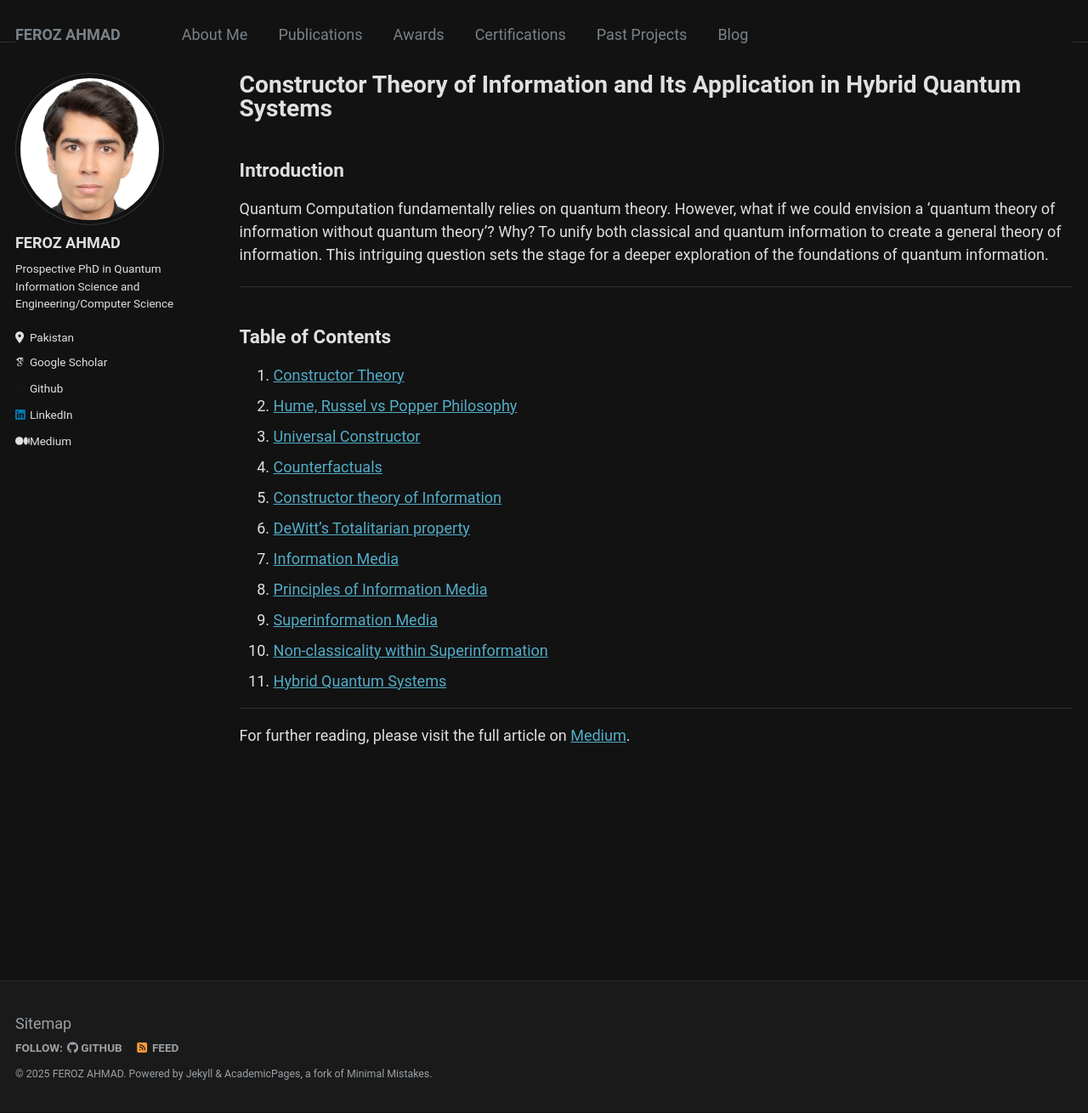
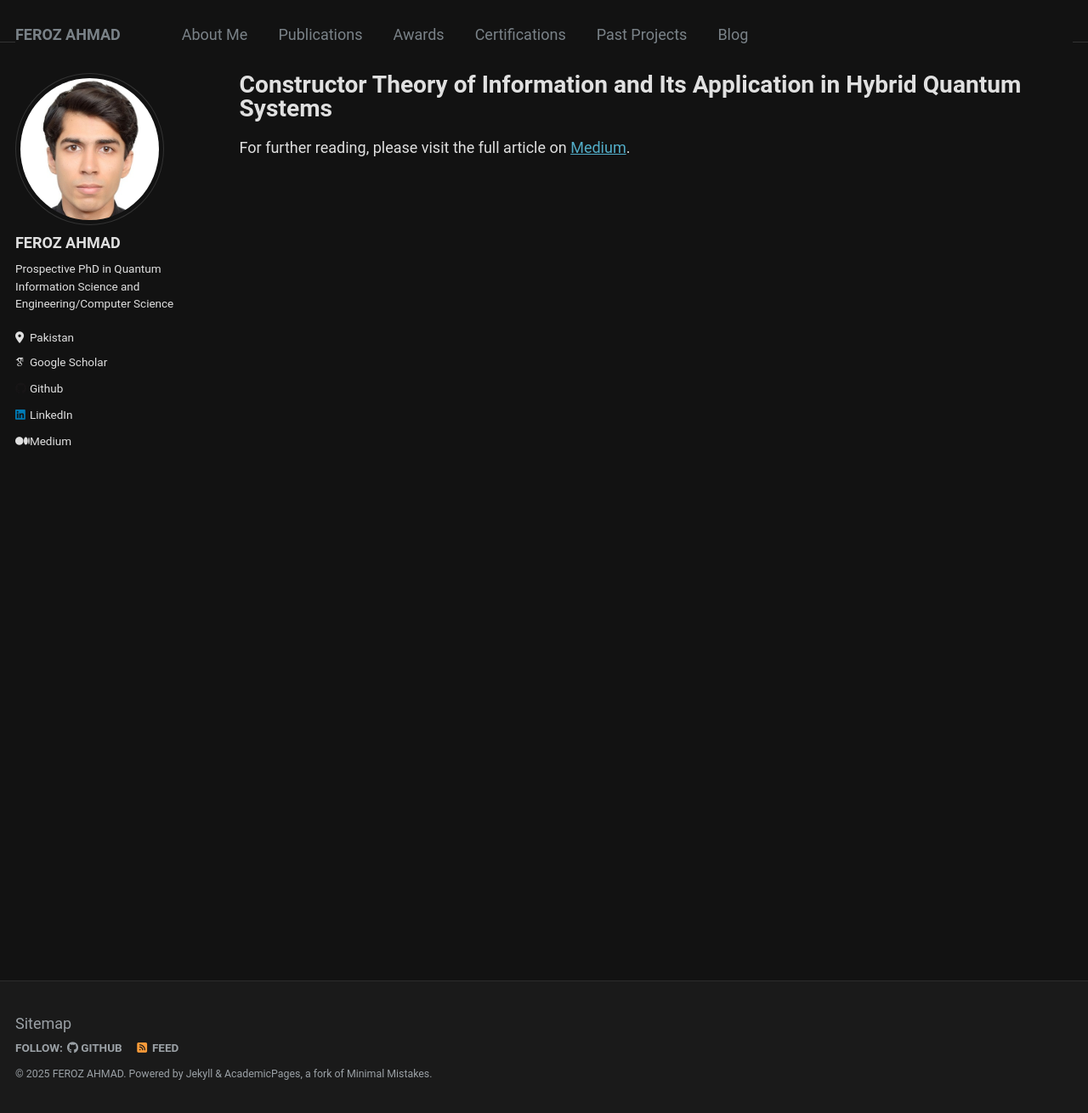
Before and after one commit to Fe-r-oz/Fe-r-oz.github.io, a Jekyll site: the page built from _blogs/blog1.md, in a window 1280 px wide and 1310 px high. Shown: the whole window at 85% size. Built offline with Jekyll 4.4.1, drawn with Linux system fonts in a browser that asks for light colours; some web fonts are replaced.

Commit message:
undo error

```diff
--- a/_blogs/blog1.md
+++ b/_blogs/blog1.md
@@ -12,25 +12,4 @@ intro: "Quantum Computation fundamentally relies on quantum theory. However, wha
 link: "https://pragmaticlyabstract.medium.com/list/quantum-computingengineering-a2f46166b8b7"
 ---
 
-## Introduction
-
-{{ page.intro }}
-
----
-
-## Table of Contents
-1. [Constructor Theory](#constructor-theory)
-2. [Hume, Russel vs Popper Philosophy](#hume-russel-vs-popper-philosophy)
-3. [Universal Constructor](#universal-constructor)
-4. [Counterfactuals](#counterfactuals)
-5. [Constructor theory of Information](#constructor-theory-of-information)
-6. [DeWitt’s Totalitarian property](#dewitts-totalitarian-property)
-7. [Information Media](#information-media)
-8. [Principles of Information Media](#principles-of-information-media)
-9. [Superinformation Media](#superinformation-media)
-10. [Non-classicality within Superinformation](#non-classicality-within-superinformation)
-11. [Hybrid Quantum Systems](#hybrid-quantum-systems)
-
----
-
 For further reading, please visit the full article on [Medium](https://pragmaticlyabstract.medium.com/list/quantum-computingengineering-a2f46166b8b7).
```
